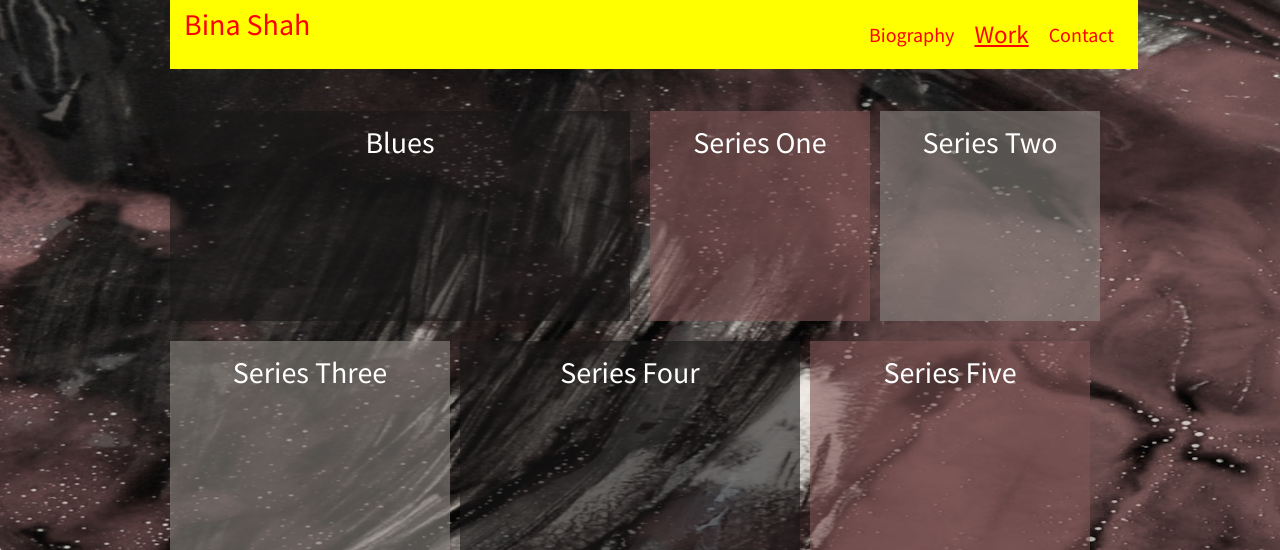
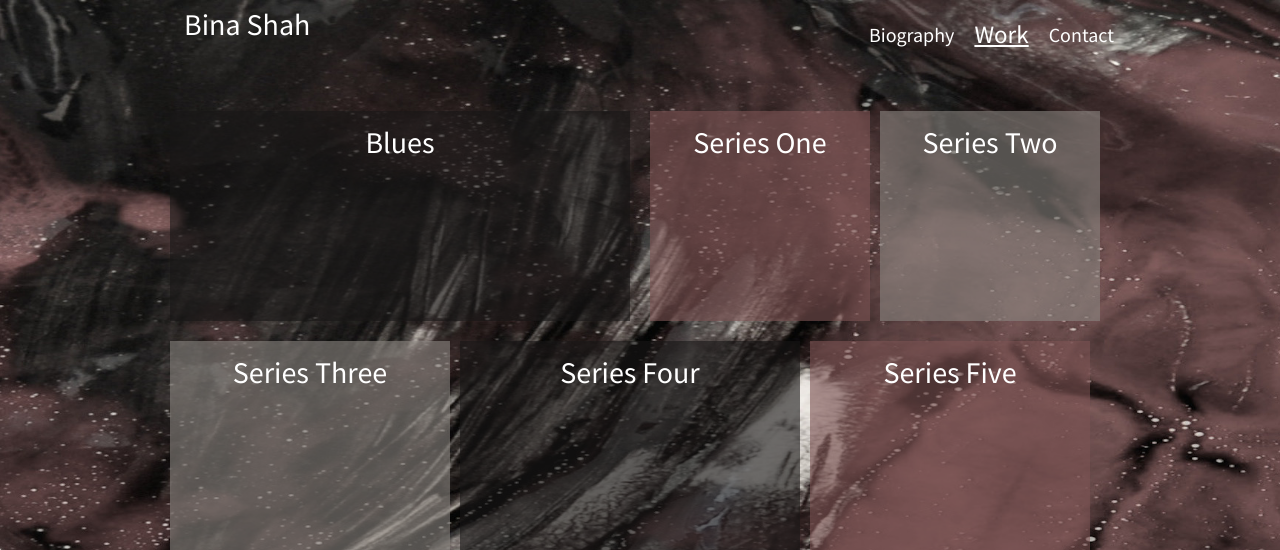
Before and after one commit to owlbytes/BinaShah, a PHP site: page /work.html in a window 1280 px wide. Shown: the top 550 px of the page. Run offline with PHP 8.4, Linux system fonts and the light colour scheme.

Commit message:
removed extra code

```diff
--- a/CSS/navrow.css
+++ b/CSS/navrow.css
@@ -1,12 +1,10 @@
 
 #nav{
   padding: 1em;
-  background-color: yellow;
 }
 
 #navlinks{
   color: #ffffff;
-  color: red;
   float: right;
   font-size: 20px;
   padding: 10px;
@@ -17,7 +15,6 @@
 #navtitle{
   color: #ffffff;
   float: left;
-  color: red;
   font-size: 30px;
   text-decoration: none;
   vertical-align: center;
@@ -25,7 +22,6 @@
 
 #navlinksbold{
   color: #ffffff;
-  color: red;
   text-decoration: underline;
   float: right;
   font-size: 25px;
```
